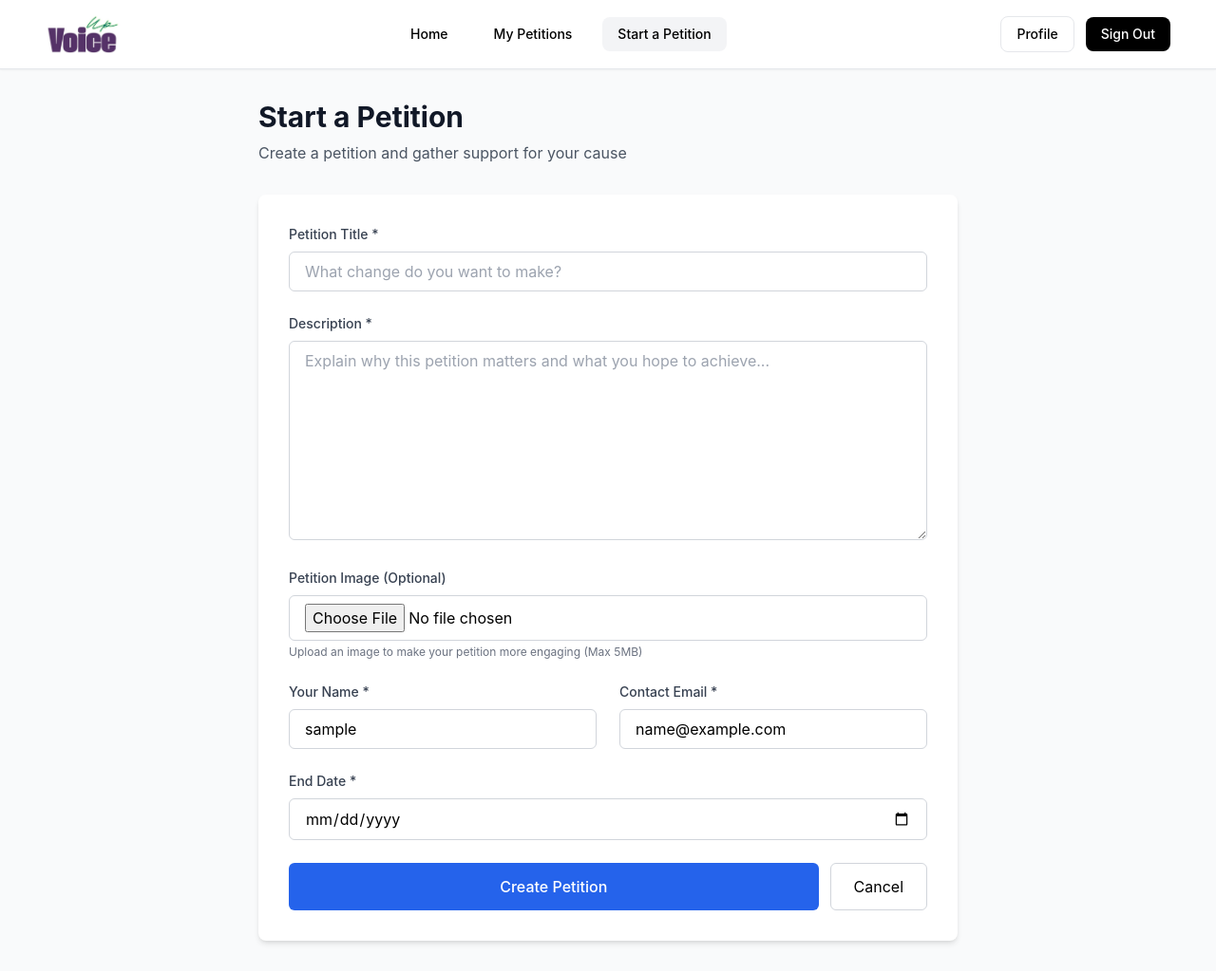
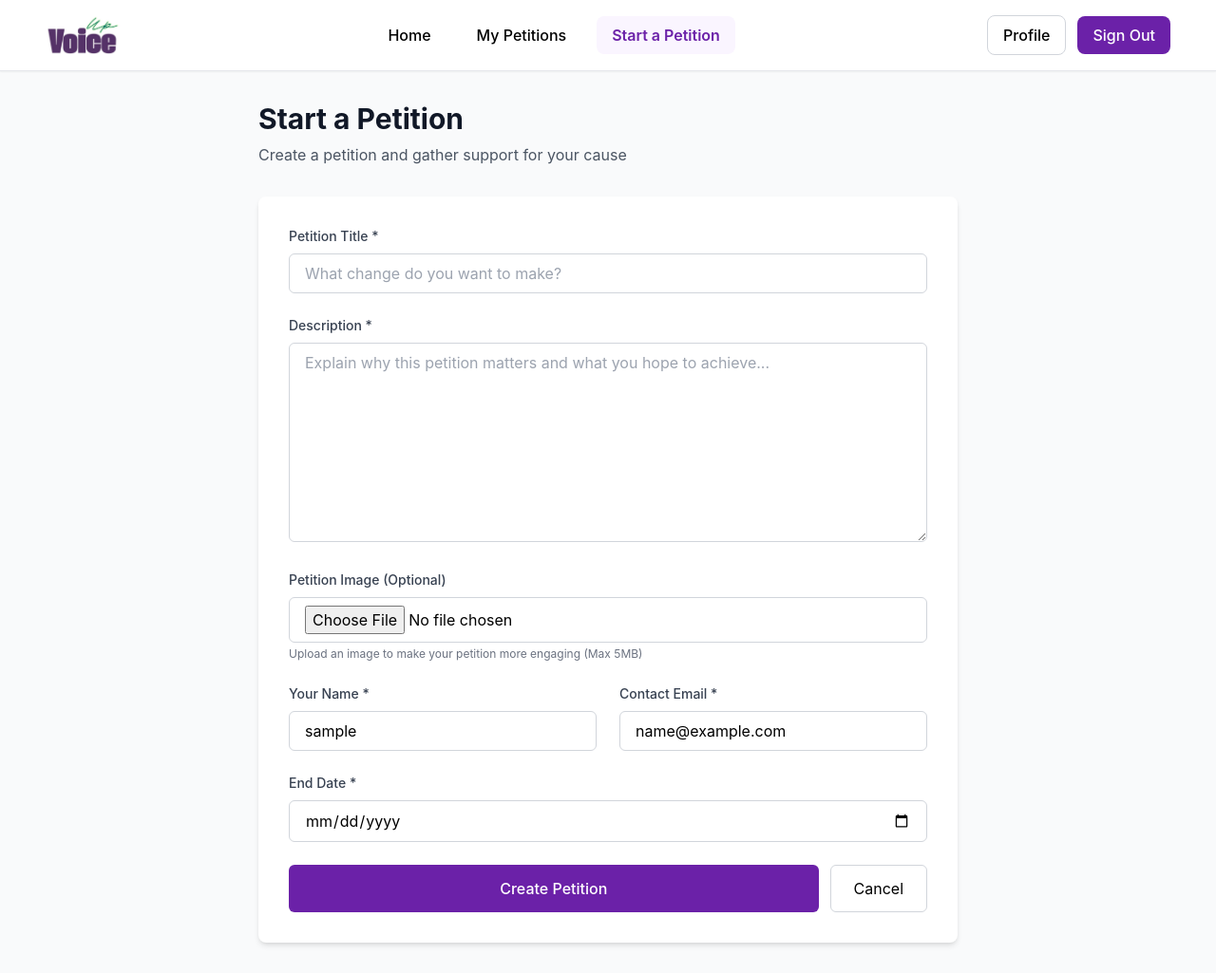
Before and after one commit to ami-ne001/VoiceUp, a PHP site: page /add-petition.php in a window 1280 px wide. Shown: the whole page at 95% size. Before the commit the page ends 996 px from the top, so only its background shows below. Run offline with PHP 8.4, Linux system fonts and the light colour scheme; the visitor is signed in with stand-in values (Sample User, id 1); some libraries are stand-ins or nearby versions.

Commit message:
style changes

```diff
--- a/add-petition.php
+++ b/add-petition.php
@@ -69,17 +69,17 @@ if ($_SERVER['REQUEST_METHOD'] === 'POST') {
             <form method="POST" action="add-petition.php" enctype="multipart/form-data">
                 <div class="mb-6">
                     <label for="title" class="block text-sm font-medium text-gray-700 mb-2">Petition Title *</label>
-                    <input type="text" id="title" name="title" required maxlength="500" class="w-full px-4 py-2 border border-gray-300 rounded-md focus:ring-2 focus:ring-blue-500 focus:border-transparent" value="<?php echo isset($_POST['title']) ? htmlspecialchars($_POST['title']) : ''; ?>" placeholder="What change do you want to make?">
+                    <input type="text" id="title" name="title" required maxlength="500" class="w-full px-4 py-2 border border-gray-300 rounded-md focus:ring-2 focus:ring-purple-500 focus:border-transparent" value="<?php echo isset($_POST['title']) ? htmlspecialchars($_POST['title']) : ''; ?>" placeholder="What change do you want to make?">
                 </div>
 
                 <div class="mb-6">
                     <label for="description" class="block text-sm font-medium text-gray-700 mb-2">Description *</label>
-                    <textarea id="description" name="description" required rows="8" class="w-full px-4 py-2 border border-gray-300 rounded-md focus:ring-2 focus:ring-blue-500 focus:border-transparent" placeholder="Explain why this petition matters and what you hope to achieve..."><?php echo isset($_POST['description']) ? htmlspecialchars($_POST['description']) : ''; ?></textarea>
+                    <textarea id="description" name="description" required rows="8" class="w-full px-4 py-2 border border-gray-300 rounded-md focus:ring-2 focus:ring-purple-500 focus:border-transparent" placeholder="Explain why this petition matters and what you hope to achieve..."><?php echo isset($_POST['description']) ? htmlspecialchars($_POST['description']) : ''; ?></textarea>
                 </div>
 
                 <div class="mb-6">
                     <label for="image" class="block text-sm font-medium text-gray-700 mb-2">Petition Image (Optional)</label>
-                    <input type="file" id="image" name="image" accept="image/*" class="w-full px-4 py-2 border border-gray-300 rounded-md focus:ring-2 focus:ring-blue-500 focus:border-transparent">
+                    <input type="file" id="image" name="image" accept="image/*" class="w-full px-4 py-2 border border-gray-300 rounded-md focus:ring-2 focus:ring-purple-500 focus:border-transparent">
                     <p class="text-xs text-gray-500 mt-1">Upload an image to make your petition more engaging (Max 5MB)</p>
                     <input type="hidden" id="imageUrl" name="imageUrl" value="">
                     <div id="imagePreview" class="mt-4 hidden">
@@ -90,22 +90,22 @@ if ($_SERVER['REQUEST_METHOD'] === 'POST') {
                 <div class="grid grid-cols-1 md:grid-cols-2 gap-6 mb-6">
                     <div>
                         <label for="holderName" class="block text-sm font-medium text-gray-700 mb-2">Your Name *</label>
-                        <input type="text" id="holderName" name="holderName" required class="w-full px-4 py-2 border border-gray-300 rounded-md focus:ring-2 focus:ring-blue-500 focus:border-transparent" value="<?php echo isset($_POST['holderName']) ? htmlspecialchars($_POST['holderName']) : htmlspecialchars($user['name']); ?>">
+                        <input type="text" id="holderName" name="holderName" required class="w-full px-4 py-2 border border-gray-300 rounded-md focus:ring-2 focus:ring-purple-500 focus:border-transparent" value="<?php echo isset($_POST['holderName']) ? htmlspecialchars($_POST['holderName']) : htmlspecialchars($user['name']); ?>">
                     </div>
 
                     <div>
                         <label for="email" class="block text-sm font-medium text-gray-700 mb-2">Contact Email *</label>
-                        <input type="email" id="email" name="email" required class="w-full px-4 py-2 border border-gray-300 rounded-md focus:ring-2 focus:ring-blue-500 focus:border-transparent" value="<?php echo isset($_POST['email']) ? htmlspecialchars($_POST['email']) : htmlspecialchars($user['email']); ?>">
+                        <input type="email" id="email" name="email" required class="w-full px-4 py-2 border border-gray-300 rounded-md focus:ring-2 focus:ring-purple-500 focus:border-transparent" value="<?php echo isset($_POST['email']) ? htmlspecialchars($_POST['email']) : htmlspecialchars($user['email']); ?>">
                     </div>
                 </div>
 
                 <div class="mb-6">
                     <label for="endDate" class="block text-sm font-medium text-gray-700 mb-2">End Date *</label>
-                    <input type="date" id="endDate" name="endDate" required min="<?php echo date('Y-m-d', strtotime('+1 day')); ?>" class="w-full px-4 py-2 border border-gray-300 rounded-md focus:ring-2 focus:ring-blue-500 focus:border-transparent" value="<?php echo isset($_POST['endDate']) ? htmlspecialchars($_POST['endDate']) : ''; ?>">
+                    <input type="date" id="endDate" name="endDate" required min="<?php echo date('Y-m-d', strtotime('+1 day')); ?>" class="w-full px-4 py-2 border border-gray-300 rounded-md focus:ring-2 focus:ring-purple-500 focus:border-transparent" value="<?php echo isset($_POST['endDate']) ? htmlspecialchars($_POST['endDate']) : ''; ?>">
                 </div>
 
                 <div class="flex gap-3">
-                    <button type="submit" id="submitBtn" class="flex-1 py-3 bg-blue-600 text-white rounded-md hover:bg-blue-700 transition font-medium">
+                    <button type="submit" id="submitBtn" class="flex-1 py-3 bg-purple-800 text-white rounded-md hover:bg-purple-900 transition font-medium">
                         Create Petition
                     </button>
                     <a href="index.php" class="px-6 py-3 border border-gray-300 rounded-md hover:bg-gray-50 transition text-center">
--- a/includes/navbar.php
+++ b/includes/navbar.php
@@ -4,7 +4,7 @@ $user = getCurrentUser();
 $currentPage = basename($_SERVER['PHP_SELF']);
 ?>
 
-<header class="bg-white border-b sticky top-0 z-10 shadow-sm">
+<header class="bg-white border-b border-gray-200 sticky top-0 z-10 shadow-sm">
   <div class="container mx-auto px-12 py-4 flex items-center justify-between">
     <!-- Logo -->
     <a href="index.php" class="flex items-center gap-2">
@@ -12,45 +12,50 @@ $currentPage = basename($_SERVER['PHP_SELF']);
     </a>
 
     <!-- Navigation -->
-    <nav class="flex items-center gap-4 text-sm font-medium">
+    <nav class="flex items-center gap-4 font-medium">
       <a href="index.php"
-         class="px-4 py-2 rounded-lg hover:bg-gray-50 <?= $currentPage === 'index.php' ? 'bg-gray-100' : '' ?>">
+         class="px-4 py-2 rounded-lg transition
+            <?= $currentPage === 'index.php' ? 'bg-purple-50 text-purple-800 font-semibold' : 'hover:bg-gray-50' ?>">
         Home
       </a>
 
       <?php if ($user): ?>
         <a href="my-petitions.php"
-           class="px-4 py-2 rounded-lg hover:bg-gray-50 <?= $currentPage === 'my-petitions.php' ? 'bg-gray-100' : '' ?>">
+           class="px-4 py-2 rounded-lg transition
+            <?= $currentPage === 'my-petitions.php' ? 'bg-purple-50 text-purple-800 font-semibold' : 'hover:bg-gray-50' ?>">
           My Petitions
         </a>
 
         <a href="add-petition.php"
-           class="px-4 py-2 rounded-lg hover:bg-gray-50 <?= $currentPage === 'add-petition.php' ? 'bg-gray-100' : '' ?>">
+           class="px-4 py-2 rounded-lg transition
+            <?= $currentPage === 'add-petition.php' ? 'bg-purple-50 text-purple-800 font-semibold' : 'hover:bg-gray-50' ?>">
           Start a Petition
         </a>
       <?php endif; ?>
     </nav>
 
     <!-- User actions -->
-    <div class="flex items-center gap-3 text-sm font-medium">
+    <div class="flex items-center gap-3 font-medium">
       <?php if ($user): ?>
         <a href="profile.php"
-           class="px-4 py-2 border rounded-lg hover:bg-gray-50 transition <?= $currentPage === 'profile.php' ? 'bg-gray-100' : '' ?>">
+           class="px-4 py-2 border border-gray-300 rounded-lg transition
+              <?= $currentPage === 'profile.php' ? 'bg-purple-50 text-purple-800 border-purple-300 font-semibold' : 'hover:bg-gray-50' ?>">
           Profile
         </a>
 
         <a href="api/auth.php?action=logout"
-           class="px-4 py-2 bg-black text-white rounded-lg hover:bg-gray-800 transition">
+           class="px-4 py-2 bg-purple-800 text-white rounded-lg hover:bg-purple-900 transition">
           Sign Out
         </a>
       <?php else: ?>
         <a href="login.php"
-           class="px-4 py-2 border rounded-lg hover:bg-gray-50 transition <?= $currentPage === 'login.php' ? 'bg-gray-100' : '' ?>">
+           class="px-4 py-2 border border-gray-300 rounded-lg transition
+              <?= $currentPage === 'login.php' ? 'bg-purple-50 text-purple-800 border-purple-300 font-semibold' : 'hover:bg-gray-50' ?>">
           Sign In
         </a>
 
         <a href="signup.php"
-           class="px-4 py-2 bg-black text-white rounded-lg hover:bg-gray-800 transition">
+           class="px-4 py-2 bg-purple-800 text-white rounded-lg hover:bg-purple-900 transition">
           Sign Up
         </a>
       <?php endif; ?>
```
Also changed, not shown: index.php (+6 -6 lines), login.php (+4 -4 lines), modify-petition.php (+8 -8 lines), my-petitions.php (+8 -10 lines), petition-details.php (+5 -10 lines), profile.php (+6 -6 lines), sign-petition.php (+8 -8 lines), signup.php (+6 -6 lines).
